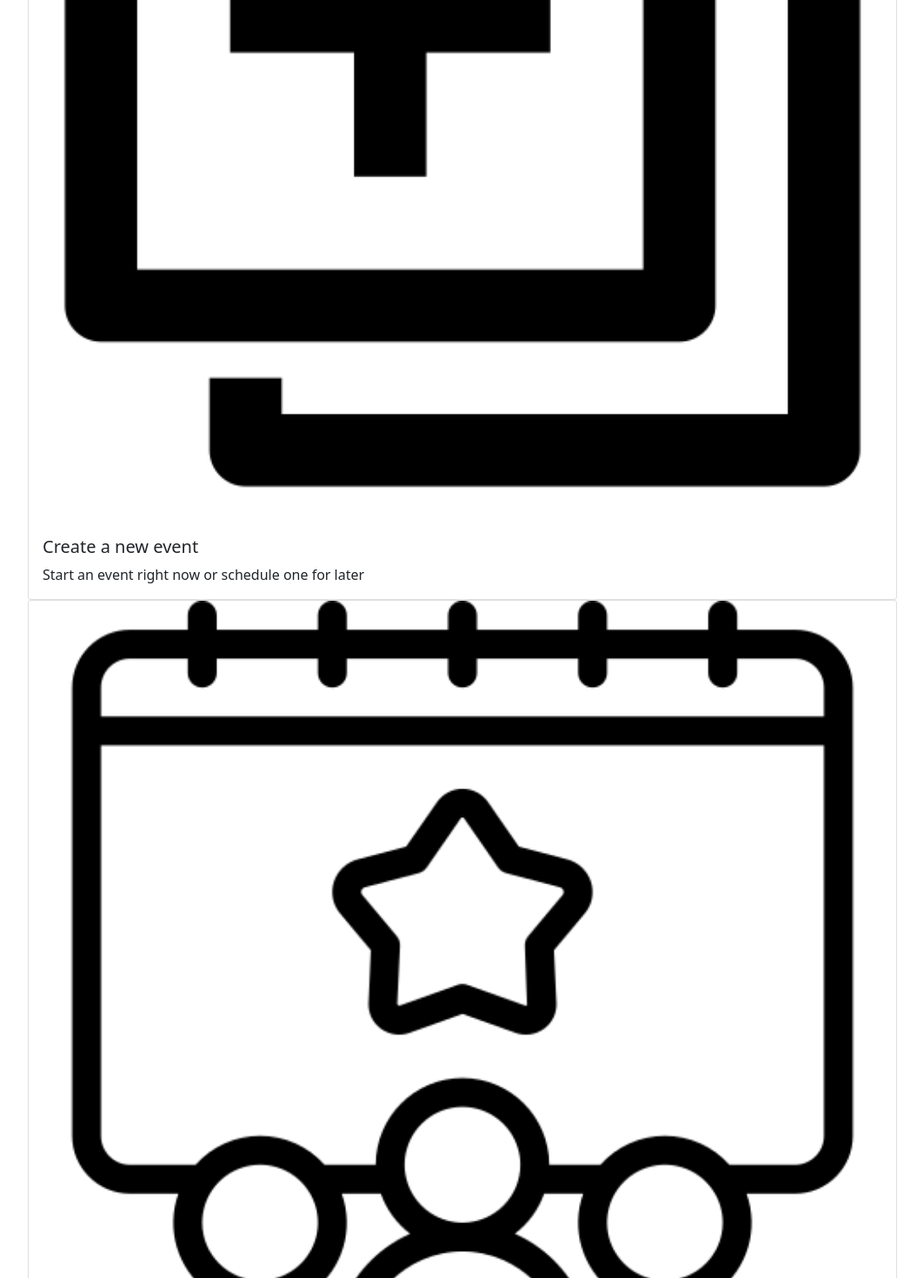
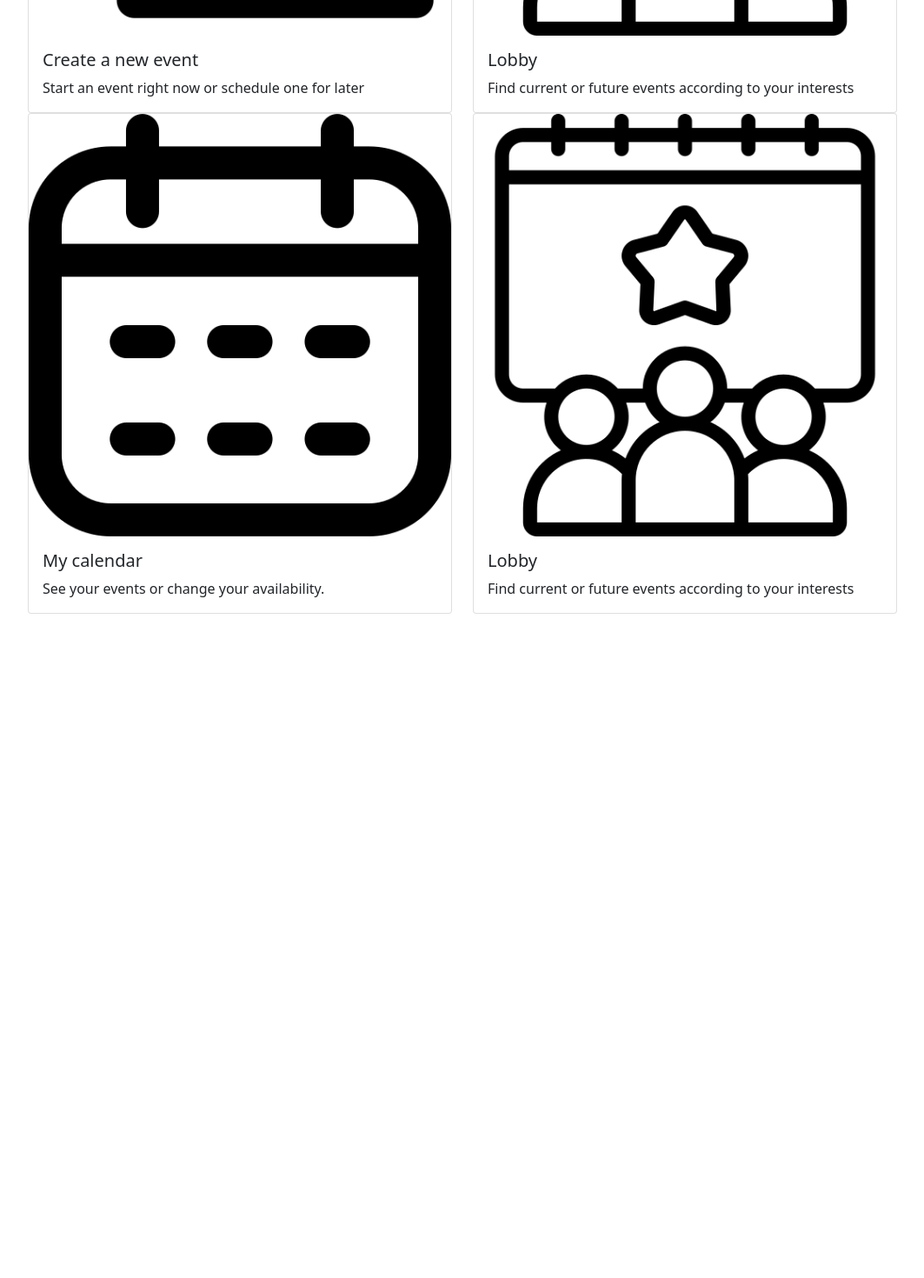
Before and after one commit to Catena-mundi/studybuddy, a Next.js app in the folder nextjs-blog/: page /home/homepage in a window 1280 px wide. Shown: the part 680-2150 px from the top of the page at 87% size, without its empty margins (108-1171 px from the left). After the commit the page ends 1466 px from the top, so only its background shows below. Built offline with nearby package versions, Linux system fonts and the light colour scheme.

Commit message:
refactor homepage

```diff
--- a/nextjs-blog/pages/home/homepage.js
+++ b/nextjs-blog/pages/home/homepage.js
@@ -8,6 +8,47 @@ import Card from "react-bootstrap/Card";
 
 /*
 * have to make a function where it makes all the cards corresponding to all the services that we have*/
+
+function HomeCard({ href, title, text, img }) {
+    const link = '/home/'+ href;
+
+    return (
+        <Card onClick={event =>  window.location.href = link} style={{ cursor: "pointer" }}>
+            <Card.Img variant="top" src={img} />
+            <Card.Body>
+                <Card.Title> {title} </Card.Title>
+                <Card.Text> {text} </Card.Text>
+            </Card.Body>
+        </Card>
+    );
+}
+
+const homeCards = [
+    {
+        title: 'Create a new event',
+        text: 'Start an event right now or schedule one for later',
+        href: 'create',
+        img: "/imgs/page.png"
+    },
+    {
+        title: 'Lobby',
+        text: 'Find current or future events according to your interests',
+        href: 'lobby',
+        img: "/imgs/event.png"
+    },
+    {
+        title: 'My calendar',
+        text: 'See your events or change your availability.',
+        href: 'calendar',
+        img: "/imgs/calendar.png"
+    },
+    {
+        title: 'Lobby',
+        text: 'Find current or future events according to your interests',
+        href: 'lobby',
+        img: "/imgs/event.png"
+    },
+]
 
 export default function FirstPost() {
     return <div><Head><title>Homepage</title></Head>
@@ -25,53 +66,16 @@ export default function FirstPost() {
             <br></br>
             <Container>
             <Row>
-                <Col class="col-4">
-                    <Card onClick={event =>  window.location.href='/home/create'} style={{ cursor: "pointer" }}>
-                        <Card.Img class = "mt-5" variant="top" src="/imgs/page.png" />
-                        <Card.Body>
-                            <Card.Title>Create a new event</Card.Title>
-                            <Card.Text>
-                                Start an event right now or schedule one for later
-                            </Card.Text>
-                        </Card.Body>
-                    </Card>
-                </Col>
-                <Col class="col-4">
-                    <Card onClick={event =>  window.location.href='/home/lobby'} style={{ cursor: "pointer" }}>
-                        <img class = "mt-5" src="/imgs/event.png" />
-                        <Card.Body>
-                            <Card.Title>Lobby</Card.Title>
-                            <Card.Text>
-                                Find current or future events according to your interests
-                            </Card.Text>
-                        </Card.Body>
-                    </Card>
-                </Col>
-            </Row>
-            <br></br>
-            <Row>
-                <Col class="col-4">
-                    <Card onClick={event =>  window.location.href='/home/calendar'} style={{ cursor: "pointer" }}>
-                        <Card.Img class = "mt-5" variant="top" src="/imgs/calendar.png" />
-                        <Card.Body>
-                            <Card.Title>My calendar</Card.Title>
-                            <Card.Text>
-                                See your events or change your availability.
-                            </Card.Text>
-                        </Card.Body>
-                    </Card>
-                </Col>
-                <Col class="col-4">
-                    <Card>
-                        <Card.Img class = "mt-5" variant="top" src="/imgs/event.png" />
-                        <Card.Body>
-                            <Card.Title>Lobby</Card.Title>
-                            <Card.Text>
-                                Find current or future events according to your interests
-                            </Card.Text>
-                        </Card.Body>
-                    </Card>
-                </Col>
+                {homeCards.map((card, i) => (
+                    <Col md={6} key={i}>
+                         <HomeCard
+                            title={card.title}
+                            text={card.text}
+                            href={card.href}
+                            img={card.img}
+                         />
+                    </Col>
+                ))}
             </Row>
             </Container>
         </main>
```
